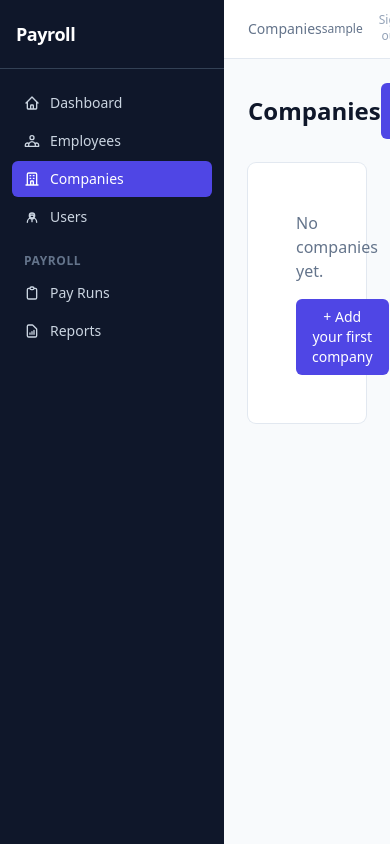
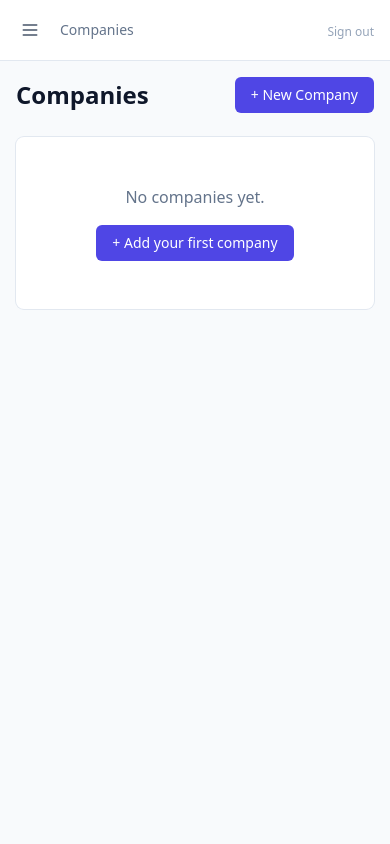
Before and after one commit to khorjak/vibes-payroll, a FastAPI app: page /companies/ in a window 390 px wide. Run offline with FastAPI, Linux system fonts and the light colour scheme; the visitor is signed in with stand-in values (Sample User, id 1); data comes from the database, SQL or seed files in the repository; parts of the project's set-up code (start-up, migrations or seed data) failed here and were passed over; some libraries are stand-ins or nearby versions.

Commit message:
feat: responsive layout shell with mobile nav drawer
Below 768px the sidebar becomes an off-canvas drawer opened from a menu
button in the top bar (close button, backdrop tap, Esc; focus moves in
and back; closed links are out of the tab order). Top bar, content and
flash padding shrink on phones, and the login card gets side margins.
Desktop is unchanged.

The drawer uses a CSS media query plus a small inline vanilla script,
not Alpine: the CSP has no 'unsafe-eval', so Alpine expressions cannot
run, and the HTMX SRI hash no longer matches what unpkg serves. Both are
recorded in CLAUDE.md and plans/MOBILE-PLAN.md for a follow-up.

Co-Authored-By: Claude Opus 5.5 <noreply@anthropic.com>

```diff
--- a/templates/auth/login.html
+++ b/templates/auth/login.html
@@ -7,7 +7,7 @@
   <script src="https://cdn.tailwindcss.com"></script>
 </head>
 <body class="h-full bg-slate-50 flex items-center justify-center">
-<div class="w-full max-w-sm">
+<div class="w-full max-w-sm px-4">
   <div class="text-center mb-8">
     <span class="text-2xl font-bold text-slate-900 tracking-tight">Payroll</span>
     <p class="text-sm text-slate-500 mt-1">Sign in to your account</p>
--- a/templates/layout.html
+++ b/templates/layout.html
@@ -11,18 +11,43 @@
     [x-cloak] { display: none !important; }
     .htmx-indicator { opacity: 0; transition: opacity 200ms ease-in; }
     .htmx-request .htmx-indicator { opacity: 1; }
+    /* Below md (768px) the sidebar is an off-canvas drawer, toggled by the small
+       script at the end of <body>. Plain CSS + vanilla JS on purpose: it must not
+       depend on Alpine/HTMX loading. visibility keeps the closed drawer's links
+       out of the tab order. */
+    #nav-backdrop { display: none; }
+    @media (max-width: 767.98px) {
+      /* visibility flips at once on open (so focus can move in) and only after
+         the slide-out on close. */
+      #sidebar { transform: translateX(-100%); visibility: hidden;
+                 transition: transform 200ms ease, visibility 0s linear 200ms; }
+      body.nav-open #sidebar { transform: none; visibility: visible;
+                               transition: transform 200ms ease, visibility 0s; }
+      body.nav-open #nav-backdrop { display: block; }
+      body.nav-open { overflow: hidden; }
+    }
   </style>
 </head>
 <body class="h-full bg-slate-50 text-slate-900 font-sans antialiased">
 <div class="flex h-full">
 
-  <!-- Sidebar -->
-  <aside class="w-56 bg-slate-900 text-slate-100 flex-shrink-0 flex flex-col">
-    <div class="px-4 py-5 border-b border-slate-700">
+  <!-- Drawer backdrop (phones only) -->
+  <div id="nav-backdrop" class="fixed inset-0 z-30 bg-slate-900/50 md:hidden" aria-hidden="true"></div>
+
+  <!-- Sidebar: fixed drawer below md, static column from md up -->
+  <aside id="sidebar"
+         class="fixed inset-y-0 left-0 z-40 w-64 md:static md:z-auto md:w-56 bg-slate-900 text-slate-100 flex-shrink-0 flex flex-col">
+    <div class="px-4 py-5 border-b border-slate-700 flex items-center justify-between">
       <span class="text-lg font-bold tracking-tight text-white">Payroll</span>
+      <button type="button" id="nav-close" aria-label="Close menu"
+              class="md:hidden -mr-1 p-2 rounded-md text-slate-400 hover:text-white hover:bg-slate-800">
+        <svg class="w-5 h-5" fill="none" stroke="currentColor" viewBox="0 0 24 24" aria-hidden="true">
+          <path stroke-linecap="round" stroke-linejoin="round" stroke-width="2" d="M6 18L18 6M6 6l12 12"/>
+        </svg>
+      </button>
     </div>
     <nav class="flex-1 px-3 py-4 space-y-0.5">
-      {% set nav_base = "flex items-center gap-2.5 px-3 py-2 rounded-md text-sm font-medium transition-colors" %}
+      {% set nav_base = "flex items-center gap-2.5 px-3 py-2.5 md:py-2 rounded-md text-sm font-medium transition-colors" %}
       {% set nav_active = "bg-indigo-600 text-white" %}
       {% set nav_idle = "text-slate-300 hover:bg-slate-800 hover:text-white" %}
 
@@ -92,17 +117,26 @@
   <div class="flex-1 flex flex-col min-w-0 overflow-hidden">
 
     <!-- Top bar -->
-    <header class="bg-white border-b border-slate-200 px-6 py-3 flex items-center justify-between shrink-0">
-      <div id="page-title" class="text-sm text-slate-500">{% block breadcrumb %}{% endblock %}</div>
-      <div class="flex items-center gap-4">
+    <header class="bg-white border-b border-slate-200 px-4 md:px-6 py-3 flex items-center justify-between gap-3 shrink-0">
+      <div class="flex items-center gap-3 min-w-0">
+        <button type="button" id="nav-open" aria-label="Open menu" aria-controls="sidebar"
+                aria-expanded="false"
+                class="md:hidden -ml-1 p-2 rounded-md text-slate-600 hover:bg-slate-100">
+          <svg class="w-5 h-5" fill="none" stroke="currentColor" viewBox="0 0 24 24" aria-hidden="true">
+            <path stroke-linecap="round" stroke-linejoin="round" stroke-width="2" d="M4 6h16M4 12h16M4 18h16"/>
+          </svg>
+        </button>
+        <div id="page-title" class="text-sm text-slate-500 truncate">{% block breadcrumb %}{% endblock %}</div>
+      </div>
+      <div class="flex items-center gap-3 md:gap-4 shrink-0">
         {% set cc = company_context(request) %}
         {% if cc.available | length > 1 %}
         <form method="post" action="/companies/switch" class="flex items-center gap-2">
           <input type="hidden" name="csrf_token" value="{{ csrf_token(request) }}">
           <input type="hidden" name="next" value="{{ request.url.path }}">
-          <label for="company-switcher" class="text-xs text-slate-400">Company</label>
+          <label for="company-switcher" class="text-xs text-slate-400 hidden sm:inline">Company</label>
           <select id="company-switcher" name="company_id" onchange="this.form.submit()"
-                  class="rounded-md border border-slate-300 px-2 py-1 text-xs focus:outline-none focus:ring-2 focus:ring-indigo-500">
+                  class="max-w-[9rem] sm:max-w-none rounded-md border border-slate-300 px-2 py-1 text-xs focus:outline-none focus:ring-2 focus:ring-indigo-500">
             {% for c in cc.available %}
             <option value="{{ c.id }}" {{ 'selected' if cc.active and cc.active.id == c.id }}>{{ c.name }}</option>
             {% endfor %}
@@ -110,9 +144,9 @@
           <noscript><button type="submit" class="text-xs text-indigo-600">Go</button></noscript>
         </form>
         {% elif cc.active %}
-        <span class="text-xs text-slate-500">{{ cc.active.name }}</span>
+        <span class="text-xs text-slate-500 truncate max-w-[9rem] sm:max-w-none">{{ cc.active.name }}</span>
         {% endif %}
-        <span class="text-xs text-slate-500">{{ request.session.get("username", "") }}</span>
+        <span class="text-xs text-slate-500 hidden sm:inline">{{ request.session.get("username", "") }}</span>
         <form method="post" action="/auth/logout" class="inline">
           <input type="hidden" name="csrf_token" value="{{ csrf_token(request) }}">
           <button type="submit" class="text-xs text-slate-400 hover:text-slate-700 transition-colors">
@@ -125,7 +159,7 @@
     <!-- Flash messages -->
     {% if flash %}
     <div x-data="{ show: true }" x-show="show" x-cloak
-         class="mx-6 mt-4 px-4 py-3 rounded-md text-sm flex items-center justify-between
+         class="mx-4 md:mx-6 mt-4 px-4 py-3 rounded-md text-sm flex items-center justify-between
                 {% if flash in ['created','updated','w4_updated','ok_updated','enrolled','enrollment_ended','wc_added','benefit_added','calculated','approved','paid','voided','password_reset','new_hire_reported','remitted'] %}
                   bg-green-50 text-green-800 ring-1 ring-green-200
                 {% else %}
@@ -155,11 +189,28 @@
     {% endif %}
 
     <!-- Page content -->
-    <main class="flex-1 overflow-auto p-6">
+    <main class="flex-1 overflow-auto p-4 md:p-6">
       {% block content %}{% endblock %}
     </main>
 
   </div>
 </div>
+<script>
+  (function () {
+    var body = document.body;
+    var openBtn = document.getElementById("nav-open");
+    var closeBtn = document.getElementById("nav-close");
+    function setNav(open) {
+      if (body.classList.contains("nav-open") === open) return;
+      body.classList.toggle("nav-open", open);
+      openBtn.setAttribute("aria-expanded", open ? "true" : "false");
+      (open ? closeBtn : openBtn).focus();
+    }
+    openBtn.addEventListener("click", function () { setNav(true); });
+    closeBtn.addEventListener("click", function () { setNav(false); });
+    document.getElementById("nav-backdrop").addEventListener("click", function () { setNav(false); });
+    document.addEventListener("keydown", function (e) { if (e.key === "Escape") setNav(false); });
+  })();
+</script>
 </body>
 </html>
```
Also changed, not shown: CLAUDE.md (+5 -0 lines), docs/USER-MANUAL.md (+3 -1 lines), plans/MOBILE-PLAN.md (added, +70 -0 lines), tests/test_layout.py (added, +44 -0 lines).
